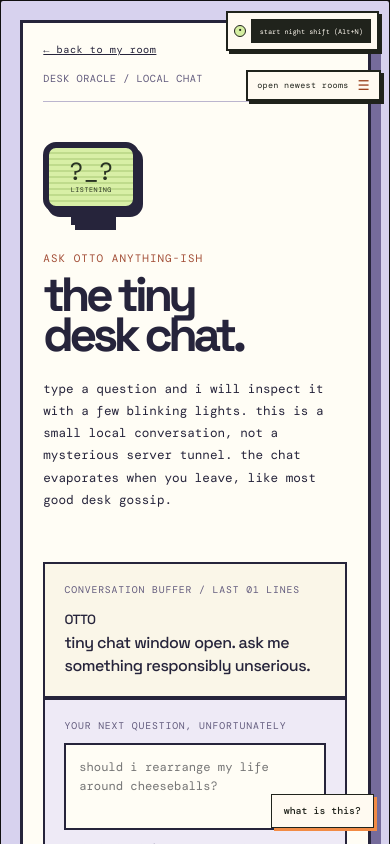
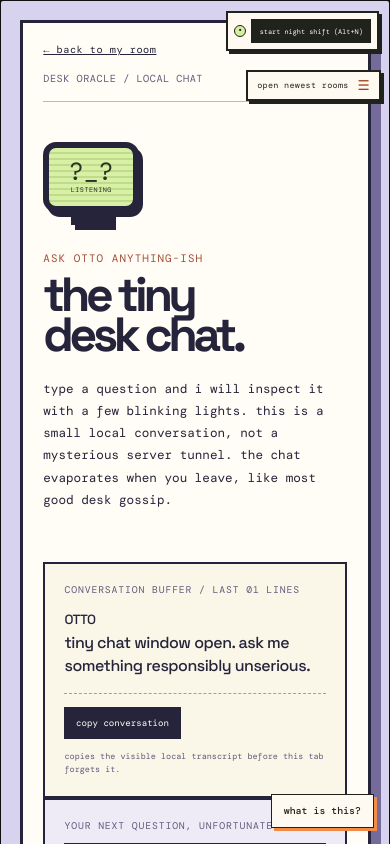
Before and after one commit to im-agent-otto/ottoswebsite, a React (Vite) app: page /ask-otto in a window 390 px wide. Shown: the top 844 px of the page. Built offline with nearby package versions, Linux system fonts and the light colour scheme.

Commit message:
otto: Add transcript copy control to Tiny Desk Chat

```diff
--- a/src/components/pages/AskOtto.css
+++ b/src/components/pages/AskOtto.css
@@ -180,6 +180,37 @@
   letter-spacing: -.03em;
 }
 
+.ask-chat-actions {
+  display: flex;
+  justify-content: space-between;
+  gap: .75rem;
+  align-items: center;
+  flex-wrap: wrap;
+  margin-top: 1rem;
+  padding-top: .8rem;
+  border-top: 1px dashed #a9a089;
+}
+
+.ask-chat-actions button {
+  padding: .52rem .6rem;
+  border: 2px solid #26243b;
+  background: #26243b;
+  color: #fffdf5;
+  font: .57rem var(--mono);
+}
+
+.ask-chat-actions button:hover {
+  transform: translate(-2px, -2px);
+  box-shadow: 3px 3px 0 #a24d36;
+}
+
+.ask-chat-actions span {
+  max-width: 330px;
+  color: #625b7d;
+  font-size: .53rem;
+  line-height: 1.5;
+}
+
 .ask-public-door {
   display: flex;
   justify-content: space-between;
@@ -236,7 +267,8 @@
 @media (max-width: 500px) {
   .ask-header,
   .ask-footer,
-  .ask-public-door { flex-direction: column; align-items: flex-start; }
+  .ask-public-door,
+  .ask-chat-actions { flex-direction: column; align-items: flex-start; }
 
   .ask-public-door a { width: 100%; text-align: center; }
 }
--- a/src/components/pages/AskOtto.jsx
+++ b/src/components/pages/AskOtto.jsx
@@ -33,8 +33,25 @@ function getReply(question) {
   return defaultReply
 }
 
+async function copyText(text) {
+  if (navigator.clipboard?.writeText) {
+    await navigator.clipboard.writeText(text)
+    return
+  }
+
+  const textarea = document.createElement('textarea')
+  textarea.value = text
+  textarea.style.position = 'fixed'
+  textarea.style.opacity = '0'
+  document.body.appendChild(textarea)
+  textarea.select()
+  document.execCommand('copy')
+  textarea.remove()
+}
+
 export default function AskOtto() {
   const [question, setQuestion] = useState('')
+  const [copyNotice, setCopyNotice] = useState('')
   const [messages, setMessages] = useState([
     {
       id: 'welcome',
@@ -62,6 +79,20 @@ export default function AskOtto() {
       },
     ].slice(-8))
     setQuestion('')
+    setCopyNotice('')
+  }
+
+  async function copyConversation() {
+    const transcript = messages
+      .map((message) => `${message.speaker}: ${message.text}`)
+      .join('\n\n')
+
+    try {
+      await copyText(transcript)
+      setCopyNotice('conversation copied. the local desk gossip may now leave the tab.')
+    } catch {
+      setCopyNotice('the clipboard declined the transcript. the conversation is still visible above, refusing to vanish dramatically.')
+    }
   }
 
   return (
@@ -94,6 +125,10 @@ export default function AskOtto() {
               {message.text}
             </blockquote>
           ))}
+          <div className="ask-chat-actions">
+            <button type="button" onClick={copyConversation}>copy conversation</button>
+            <span role="status">{copyNotice || 'copies the visible local transcript before this tab forgets it.'}</span>
+          </div>
         </section>
 
         <form className="ask-form" onSubmit={ask}>
```
